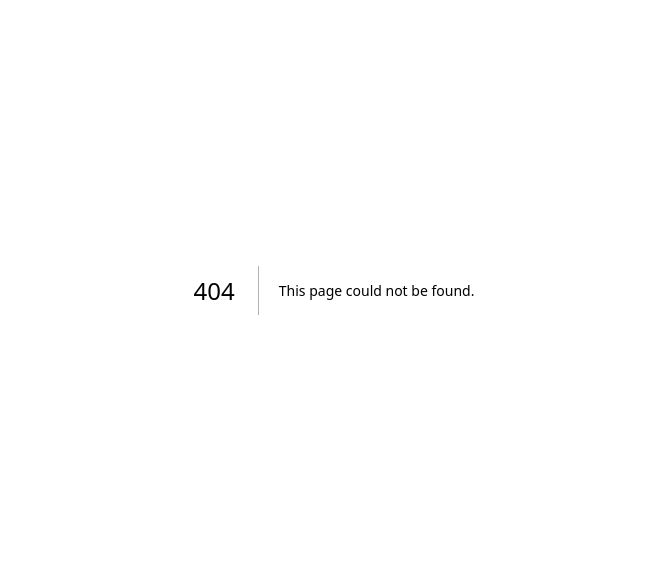
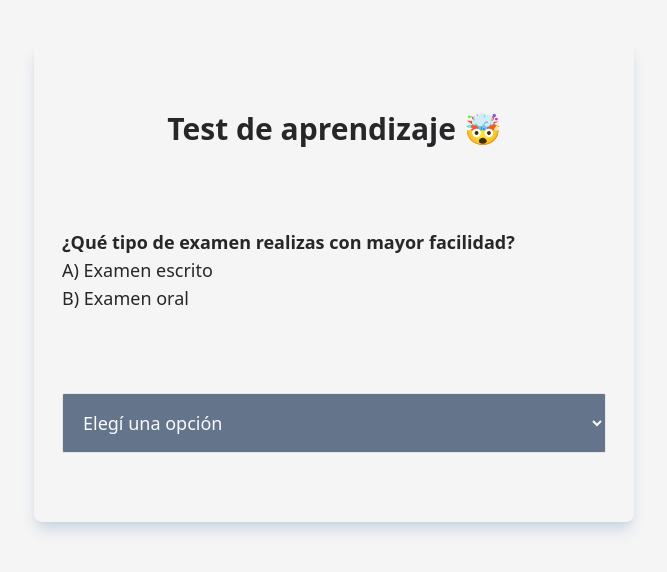
Before and after one commit to No-Country/c13-19-m-java-react-front, a Next.js app: page /pages/testaprendizaje in a window 1280 px wide. Before the commit this address had no page. Shown: the part 110-682 px from the top of the page, without its empty margins (306-973 px from the left). Built offline with nearby package versions, Linux system fonts and the light colour scheme; a web font is replaced by a local one.

Commit message:
feature:patallas de test aprendizaje y pantalla de resultado

```diff
--- /dev/null
+++ b/src/app/components/ResultsContainer.tsx
@@ -0,0 +1,41 @@
+import Image from "next/image";
+
+interface ResultsProps {
+  totalPoints: number;
+  isMajorityA: boolean;
+}
+
+export default function Results({ isMajorityA }: ResultsProps) {
+  return (
+    <div className="text-center flex flex-col justify-center items-center p-4 gap-5">
+      <h2 className="text-center text-4xl font-bold text-purple-700">
+        ¡Gracias por realizar el test!
+      </h2>
+      <p>Disfruta de una experiencia personalizada de aprendizaje</p>
+
+      <div className="p-4 border rounded-md border-slate-600">
+        <h3 className="font-semibold">Tus resultados son:</h3>
+        <div className="flex flex-col justify-center items-center gap-2">
+          <Image
+            alt="celebration"
+            src={"/images/test_final.png"}
+            width={100}
+            height={100}
+          />
+          <p>
+            {" "}
+            {isMajorityA ? (
+              <p className="font-semibold">
+                Tenes un tipo de aprendizaje visual.
+              </p>
+            ) : (
+              <p className="font-semibold">
+                Tenes un tipo de aprendizaje auditivo.
+              </p>
+            )}
+          </p>
+        </div>
+      </div>
+    </div>
+  );
+}
--- /dev/null
+++ b/src/app/data/preguntas.json
@@ -0,0 +1,124 @@
+{
+  "preguntas": [
+    {
+      "id": 1,
+      "texto": "¿Qué tipo de examen realizas con mayor facilidad?",
+      "options": {
+        "a": {
+          "text": "A) Examen escrito"
+        },
+        "b": {
+          "text": "B) Examen oral"
+        }
+      }
+    },
+    {
+      "id": 2,
+      "texto": "Cuando tienes que aprender algo de memoria:",
+      "options": {
+        "a": {
+          "text": "A) Memorizo lo que veo y recuerdo la imagen."
+        },
+        "b": {
+          "text": "B) Memorizo mejor si repito lo estudiado multiples veces y recuerdo el paso a paso."
+        }
+      }
+    },
+    {
+      "id": 3,
+      "texto": "En una clase, ¿que te resulta más fácil/efectivo para entender la explicación del profesor?",
+      "options": {
+        "a": {
+          "text": "A) Escuchar a el profesor."
+        },
+        "b": {
+          "text": "B) Leer el pizarrón o libro."
+        }
+      }
+    },
+    {
+      "id": 4,
+      "texto": "Marca la frase con las que te identifiques más:",
+      "options": {
+        "a": {
+          "text": "A) Prefiero escuchar chistes que leer cómics."
+        },
+        "b": {
+          "text": "B) Mis cuadernos están ordenados y bien presentados, me molestan los tachones."
+        }
+      }
+    },
+    {
+      "id": 5,
+      "texto": "¿Cuál de las siguientes actividades disfrutas más?",
+      "options": {
+        "a": {
+          "text": "A) Ver películas."
+        },
+        "b": {
+          "text": "B) Escuchar música."
+        }
+      }
+    },
+    {
+      "id": 6,
+      "texto": "¿De qué manera te resulta más fácil aprender algo?",
+      "options": {
+        "a": {
+          "text": "A) Repitiendo en voz alta."
+        },
+        "b": {
+          "text": "B) Escribiéndolo varias veces."
+        }
+      }
+    },
+    {
+      "id": 7,
+      "texto": "Cuando no encuentras las llaves en un bolso, ¿qué haces para encontrarlas más rápido?",
+      "options": {
+        "a": {
+          "text": "A) Sacudo la bolsa para oír el ruido."
+        },
+        "b": {
+          "text": "B) Las busco mirando."
+        }
+      }
+    },
+    {
+      "id": 8,
+      "texto": "Cuando te dan instrucciones:",
+      "options": {
+        "a": {
+          "text": "A) Recuerdo con facilidad las palabras exactas de lo que me han dicho."
+        },
+        "b": {
+          "text": "B) Me cuesta recordar las instrucciones orales, pero no tengo problema con las escritas."
+        }
+      }
+    },
+    {
+      "id": 9,
+      "texto": "Si te ofrecieran uno de los siguientes empleos, ¿cuál elegirías?",
+      "options": {
+        "a": {
+          "text": "A) Locutor de una emisora de radio."
+        },
+        "b": {
+          "text": "B) Editor de una revista."
+        }
+      }
+    },
+    {
+      "id": 10,
+      "texto": "¿A qué tipo de evento preferirías asistir?",
+      "options": {
+        "a": {
+          "text": "A) Un concierto de música."
+        },
+        "b": {
+          "text": "B) Un espectáculo de magia."
+        }
+      }
+    }
+  ]
+}
--- /dev/null
+++ b/src/app/pages/testaprendizaje/page.tsx
@@ -0,0 +1,132 @@
+"use client";
+
+import { useState } from "react";
+import Link from "next/link";
+import { preguntas } from "@/app/data/preguntas.json";
+import Results from "@/app/components/ResultsContainer";
+
+export interface Question {
+  id: number;
+  texto: string;
+  options: {
+    a: {
+      text: string;
+    };
+    b: {
+      text: string;
+    };
+  };
+}
+
+interface Answer extends Question {
+  points: 0 | 1 | 2;
+}
+
+const questions: Question[] = preguntas;
+
+function Rating({
+  value,
+  onChange,
+}: {
+  value: Answer["points"];
+  onChange: (value: Answer["points"]) => void;
+}) {
+  function handleRate(event: React.ChangeEvent<HTMLSelectElement>) {
+    onChange(Number(event.target.value) as Answer["points"]);
+  }
+
+  return (
+    <select
+      value={value}
+      onChange={handleRate}
+      className="bg-slate-500 text-slate-50 text-lg font-normal border rounded-sm p-4"
+    >
+      <option value="0">Elegí una opción</option>
+      <option value="1">A</option>
+      <option value="2">B</option>
+    </select>
+  );
+}
+
+///
+///
+
+export default function Quiz() {
+  const [answers, setAnswers] = useState<Answer[]>([]);
+  const currentQuestion = questions[answers.length];
+
+  function handleRate(rating: Answer["points"]) {
+    setAnswers((answers) =>
+      answers.concat({
+        ...currentQuestion,
+        points: rating,
+      })
+    );
+  }
+
+  function calculateTotalPoints(answers: Answer[]): [number, boolean] {
+    const totalPoints = answers.reduce(
+      (total, answer) => total + answer.points,
+      0
+    );
+    const countA = answers.filter((answer) => answer.points === 1).length;
+    const countB = answers.filter((answer) => answer.points === 2).length;
+
+    const isMajorityA = countA > countB;
+
+    return [totalPoints, isMajorityA];
+  }
+
+  const [totalPoints, isMajorityA] = calculateTotalPoints(answers);
+
+  if (!currentQuestion) {
+    return (
+      <>
+        <div className="w-fit font-normal text-xl rounded-md bg-slate-300 shadow-xl p-8 gap-3 mt-10 m-auto">
+          <div>
+            <Results totalPoints={totalPoints} isMajorityA={isMajorityA} />
+          </div>
+          {/* <ul className="text-zinc-800 grid grid-cols-1 p-2 gap-3">
+            {answers.map((answer) => (
+              <li className="p-1" key={answer.id}>
+                {answer.id}. {answer.texto} 👉 {answer.points}
+              </li>
+            ))}
+          </ul> */}
+
+          <div className="flex justify-center gap-4 p-4">
+            <Link
+              href="/"
+              className="bg-purple-500 text-slate-50 border border-slate-800 rounded-md px-3 py-1 hover:scale-105"
+            >
+              Ir al dashboard
+            </Link>
+            {/* La idea es que esta ruta te lleve al dashbord */}
+          </div>
+        </div>
+      </>
+    );
+  }
+
+  return (
+    <div
+      className="container flex flex-col items-center justify-center text-zinc-800"
+      style={{ height: "calc(100vh - 1rem)" }}
+    >
+      <div className="flex flex-col justify-around p-7 rounded-lg shadow-lg shadow-slate-300 w-[600px] h-[480px]">
+        <h1 className="font-bold text-3xl text-center">
+          {" "}
+          Test de aprendizaje 🤯
+        </h1>
+
+        <div className="text-lg">
+          <p className="font-bold">{currentQuestion.texto}</p>
+          <p>{currentQuestion.options.a.text}</p>
+          <p>{currentQuestion.options.b.text}</p>
+        </div>
+
+        <Rating value={0} onChange={handleRate} />
+      </div>
+    </div>
+  );
+}
```
Also changed, not shown: public/images/test_final.png (added).
